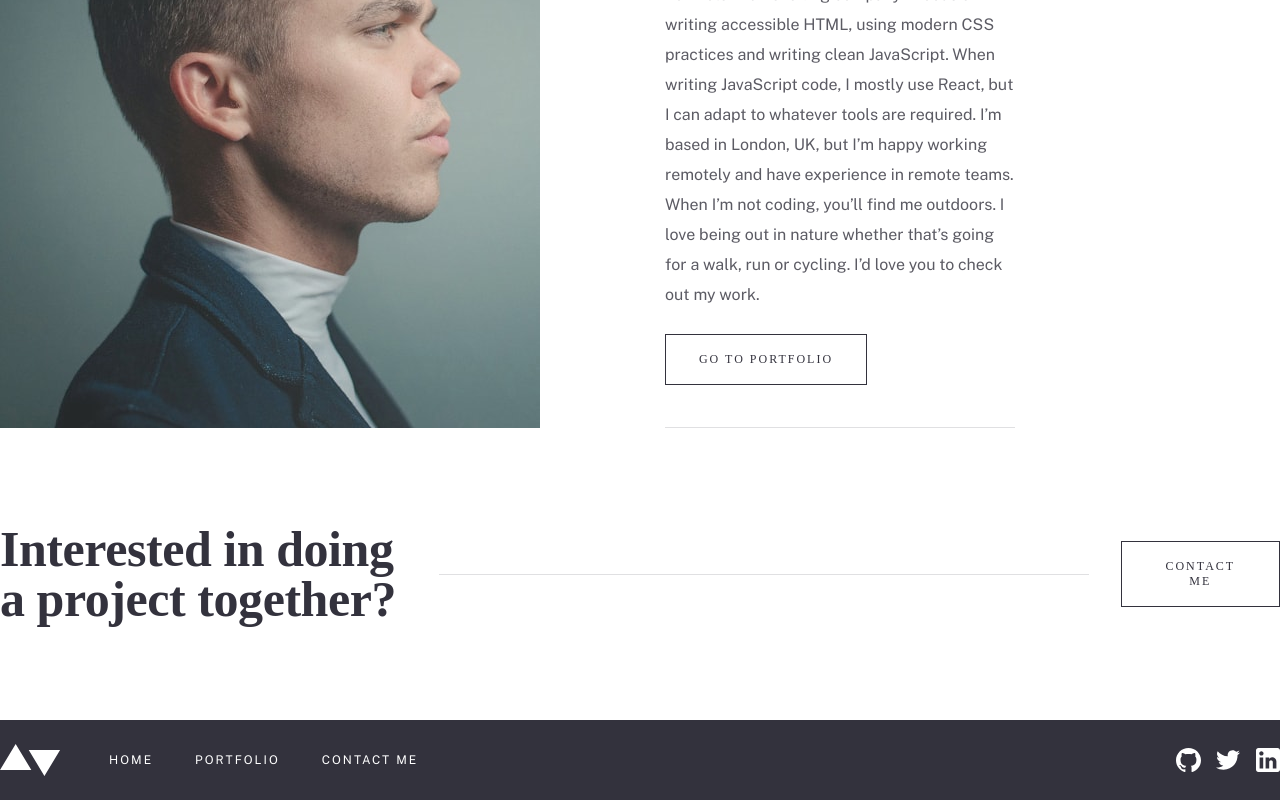
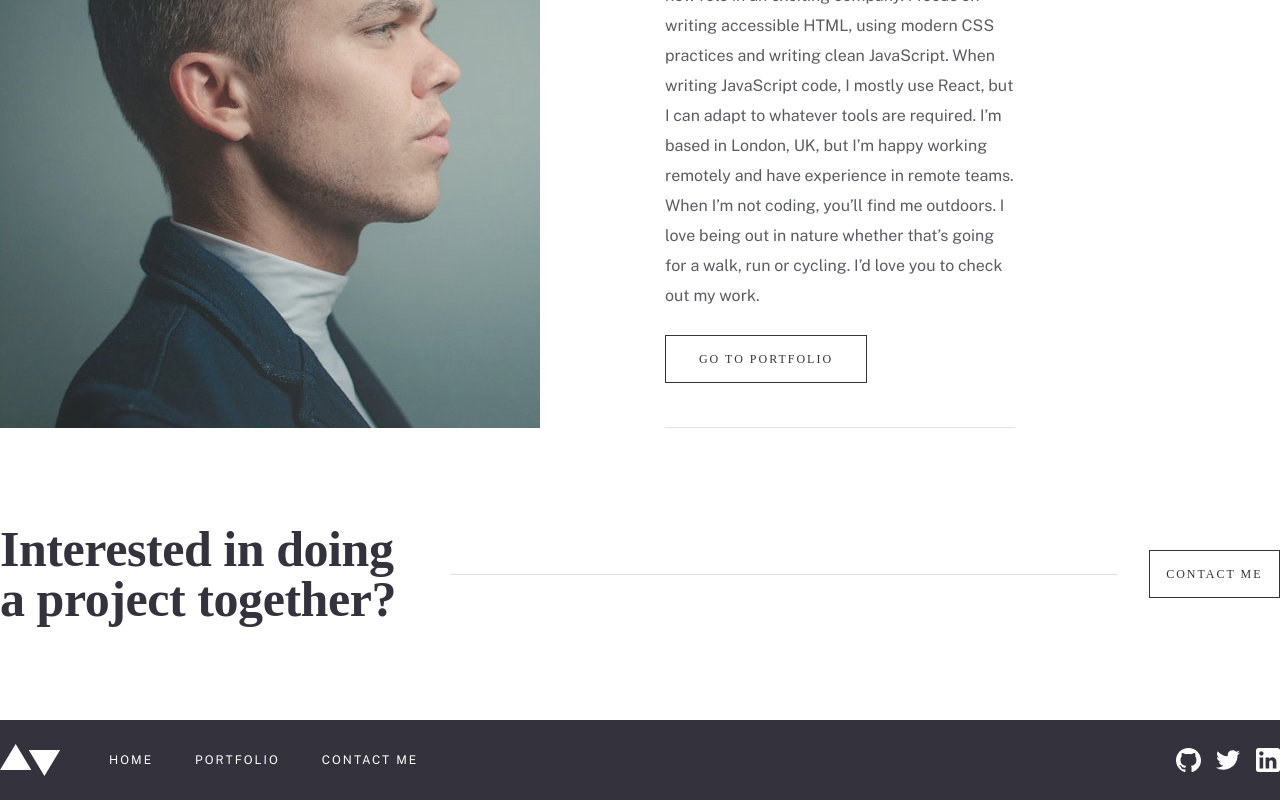
Before and after one commit to unaygney/minimalist-portfolio-website, a Next.js app: page / in a window 1280 px wide. Shown: the part 1082-1882 px from the top of the page. Built offline with nearby package versions, Linux system fonts and the light colour scheme; a web font is replaced by a local one.

Commit message:
minor button styles change

```diff
--- a/components/InterestCard/index.jsx
+++ b/components/InterestCard/index.jsx
@@ -8,7 +8,7 @@ function InterestCard() {
         Interested in doing a project together?
       </h3>
       <span className="hidden md:block w-full bg-[#33323D] bg-opacity-15 h-[1px] "></span>
-      <Button className={"w-[162px] md:w-[250px]"} type={"secondary"}>
+      <Button className={"w-[162px] md:w-[250px] "} type={"secondary"}>
         Contact Me
       </Button>
     </section>
--- a/components/button/styles.module.css
+++ b/components/button/styles.module.css
@@ -20,7 +20,10 @@
 
 .secondaryButton {
   background-color: white;
-  padding: 17px 32px;
+  display: inline-flex;
+  height: 48px;
+  justify-content: center;
+  align-items: center;
   color: #33323d;
   font-family: PublicSans;
   font-size: 12px;
--- a/containers/ContactContainer/index.jsx
+++ b/containers/ContactContainer/index.jsx
@@ -4,7 +4,7 @@ import React from "react";
 
 function ContactContainer() {
   return (
-    <main className="px-8 md:px-0 container mx-auto">
+    <main className="px-8 md:px-0 container mx-auto animate__animated animate__fadeIn">
       <Content />
       <Form />
     </main>
```
